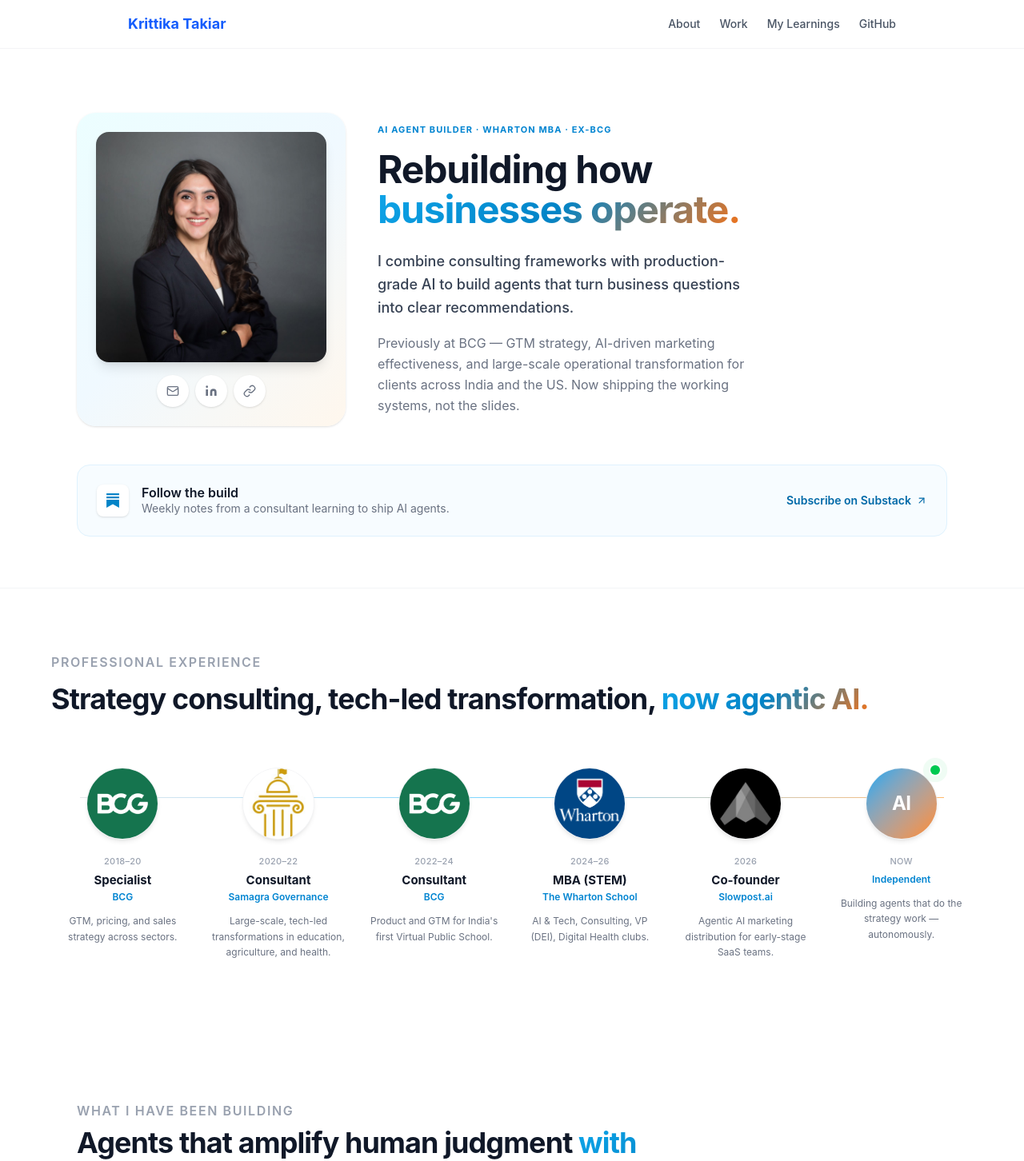
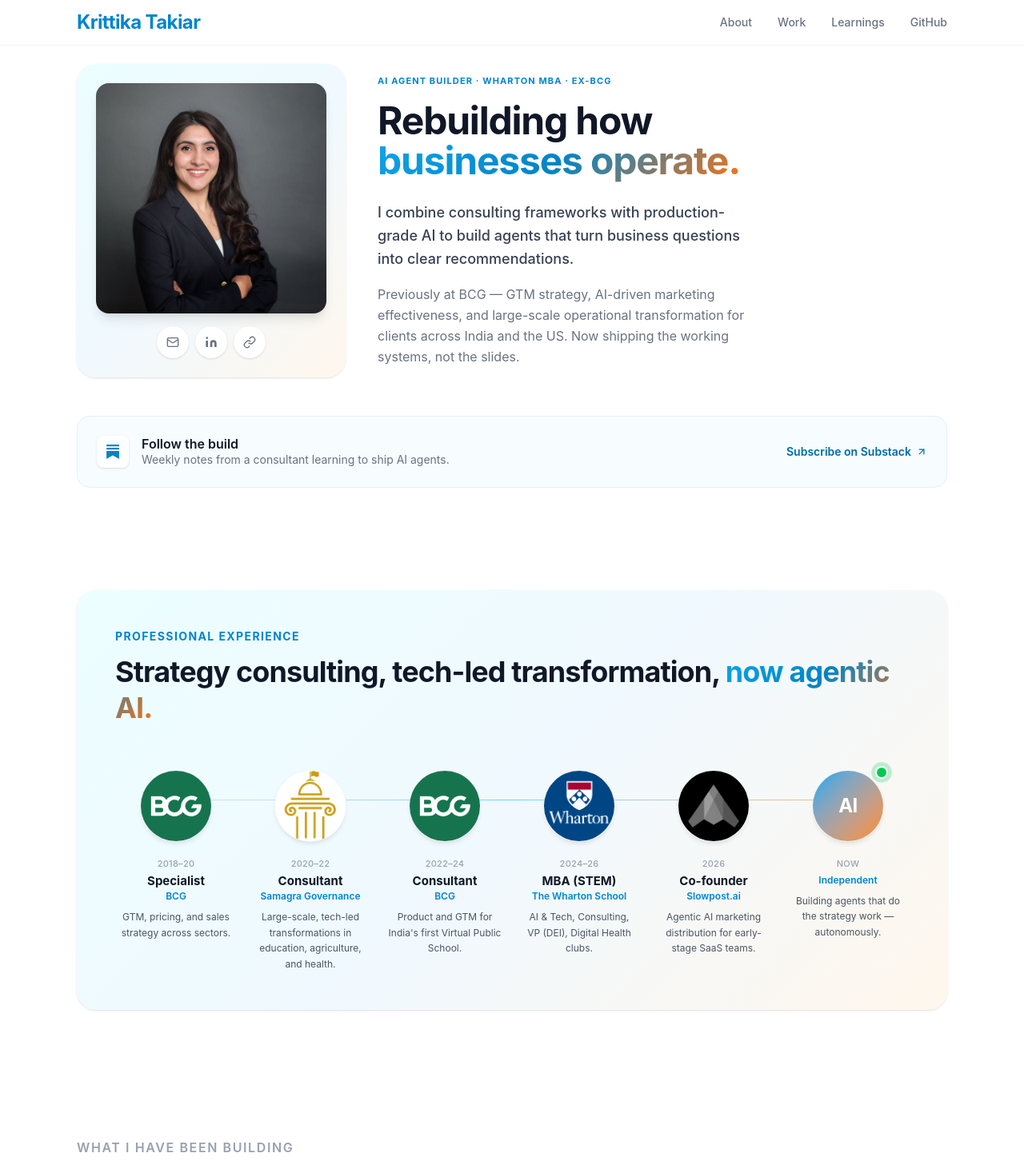
Before and after one commit to ktlearnsai-ship-it/ai-agents-portfolio, a Next.js app in the folder frontend/: page / in a window 1280 px wide. Shown: the top 1452 px of the page at 80% size. Built offline with nearby package versions, Linux system fonts and the light colour scheme.

Commit message:
Fix JSX nesting and add Scout case study coming soon button

```diff
--- a/frontend/app/page.tsx
+++ b/frontend/app/page.tsx
@@ -73,6 +73,7 @@ const TECH = [
 
 export default function PortfolioHome() {
 const [copied, setCopied] = useState(false);
+const [showCaseStudyNotice, setShowCaseStudyNotice] = useState(false);
 
   const handleCopy = async () => {
     try {
@@ -85,38 +86,38 @@ export default function PortfolioHome() {
     }
   };
 
-
   return (
     <div className="min-h-screen bg-white" style={{ fontFamily: "'Inter', system-ui, sans-serif" }}>
 
       {/* Nav */}
-      <nav className="w-full border-b border-gray-100 bg-white sticky top-0 z-50">
-  <div className="max-w-5xl mx-auto flex flex-col sm:flex-row items-center justify-between gap-3 px-4 py-4 sm:px-8">
+      <nav className="fixed top-0 left-0 right-0 z-50 bg-white/90 backdrop-blur-md border-b border-gray-100">
+  <div className="max-w-6xl mx-auto px-4 sm:px-8 h-14 flex items-center justify-between">
     <Link
       href="/"
-      className="font-bold text-lg text-blue-600 whitespace-nowrap hover:opacity-80 transition-opacity"
+      className="text-xl sm:text-2xl font-bold tracking-tight text-sky-600 whitespace-nowrap hover:opacity-90 transition-opacity"
     >
       Krittika Takiar
     </Link>
 
-    <div className="flex items-center gap-4 sm:gap-6 text-xs sm:text-sm text-gray-600 font-medium">
-      <Link href="#about" className="hover:text-black transition-colors">
-        About
-      </Link>
-      <Link href="#work" className="hover:text-black transition-colors">
-        Work
-      </Link>
-      <Link href="#learnings" className="hover:text-black transition-colors">
-        My Learnings
-      </Link>
-      <Link
-        href="https://github.com"
+    <div className="flex items-center gap-3 sm:gap-8 text-xs sm:text-sm text-gray-500 font-medium">
+      <a href="#about" className="hover:text-gray-900 transition-colors">About</a>
+      <a href="#work" className="hover:text-gray-900 transition-colors">Work</a>
+      <a
+        href="https://substack.com/@krittikatakiar"
         target="_blank"
         rel="noopener noreferrer"
-        className="hover:text-black transition-colors"
+        className="hover:text-gray-900 transition-colors hidden sm:inline"
+      >
+        Learnings
+      </a>
+      <a
+        href="https://github.com/ktlearnsai-ship-it/ai-agents-portfolio"
+        target="_blank"
+        rel="noopener noreferrer"
+        className="hover:text-gray-900 transition-colors"
       >
         GitHub
-      </Link>
+      </a>
     </div>
   </div>
 </nav>
@@ -212,28 +213,34 @@ export default function PortfolioHome() {
       </section>
 
            {/* Timeline */}
-      <section className="border-t border-gray-100 bg-white py-20 px-8">
-        <div className="max-w-6xl mx-auto">
-          <p className="text-m font-semibold text-gray-400 uppercase tracking-widest mb-3">
+      <section className="py-12 sm:py-16 px-4 sm:px-8 max-w-6xl mx-auto">
+  <div
+    className="rounded-3xl p-6 sm:p-10 md:p-12 shadow-sm relative overflow-hidden"
+    style={{ background: "linear-gradient(135deg, #ecfeff 0%, #f0f9ff 50%, #fff7ed 100%)" }}
+  >
+    <p className="text-xs sm:text-sm font-bold text-sky-600 uppercase tracking-widest mb-3">
       Professional Experience
     </p>
-          <h2 className="text-3xl md:text-4xl font-bold text-gray-900 tracking-tight mb-16 max-w-5xl leading-tight">
-           Strategy consulting, tech-led transformation, {" "}<span style={{ background: "linear-gradient(135deg, #0ea5e9 0%, #0284c7 50%, #f97316 100%)", WebkitBackgroundClip: "text", WebkitTextFillColor: "transparent" }}>
+    <h2 className="text-2xl sm:text-3xl md:text-4xl font-bold text-gray-900 tracking-tight mb-10 sm:mb-14 max-w-5xl leading-tight">
+      Strategy consulting, tech-led transformation, {" "}
+      <span style={{ background: "linear-gradient(135deg, #0ea5e9 0%, #0284c7 50%, #f97316 100%)", WebkitBackgroundClip: "text", WebkitTextFillColor: "transparent" }}>
         now agentic AI.
       </span>
     </h2>
 
     <div className="relative">
-            {/* Progress line */}
-            <div className="hidden md:block absolute top-9 left-0 right-0 h-px bg-gradient-to-r from-gray-200 via-sky-300 to-orange-300" style={{ marginLeft: "36px", marginRight: "36px" }} />
+      {/* Progress line (Desktop) */}
+      <div
+        className="hidden md:block absolute top-9 left-0 right-0 h-px bg-gradient-to-r from-gray-200 via-sky-300 to-orange-300"
+        style={{ marginLeft: "36px", marginRight: "36px" }}
+      />
 
       {/* Timeline items */}
-            <div className="grid grid-cols-1 md:grid-cols-6 gap-8 md:gap-4">
+      <div className="grid grid-cols-1 sm:grid-cols-2 md:grid-cols-6 gap-8 md:gap-4">
         {TIMELINE.map((item, i) => (
           <div key={i} className="relative flex flex-col items-center">
-                  {/* Logo */}
-                  <div className="relative z-10 mb-5">
-                    <div className={`w-[88px] h-[88px] rounded-full ${item.logoBg} flex items-center justify-center shadow-md ring-1 ring-gray-100 overflow-hidden`}>
+            <div className="relative z-10 mb-4 sm:mb-5">
+              <div className={`w-[76px] h-[76px] sm:w-[88px] sm:h-[88px] rounded-full ${item.logoBg} flex items-center justify-center shadow-md ring-1 ring-gray-100 overflow-hidden`}>
                 {item.logo ? (
                   <img
                     src={item.logo}
@@ -241,7 +248,7 @@ export default function PortfolioHome() {
                     className="w-full h-full object-cover"
                   />
                 ) : (
-                        <span className="text-white text-2xl font-bold tracking-tight">
+                  <span className="text-white text-xl sm:text-2xl font-bold tracking-tight">
                     {item.logoText}
                   </span>
                 )}
@@ -254,18 +261,17 @@ export default function PortfolioHome() {
               )}
             </div>
 
-                  {/* Content */}
             <div className="text-center w-full px-1">
-                    <p className="text-[11px] font-medium text-gray-400 tracking-wide mb-1.5 uppercase">
+              <p className="text-[11px] font-medium text-gray-400 tracking-wide mb-1 uppercase">
                 {item.year}
               </p>
-                    <p className="text-[15px] font-bold text-gray-900 leading-tight mb-1">
+              <p className="text-sm sm:text-[15px] font-bold text-gray-900 leading-tight mb-0.5">
                 {item.role}
               </p>
-                    <p className="text-xs font-semibold text-sky-600 mb-3">
+              <p className="text-xs font-semibold text-sky-600 mb-2">
                 {item.org}
               </p>
-                    <p className="text-xs text-gray-500 leading-relaxed">
+              <p className="text-xs text-gray-600 leading-relaxed">
                 {item.short}
               </p>
             </div>
@@ -350,10 +356,13 @@ export default function PortfolioHome() {
                     </div>
                     {isLive && (
   <span
-                        className="inline-flex items-center gap-1 text-[10px] font-bold text-white px-2 py-0.5 rounded-full"
+    className="inline-flex items-center gap-1.5 text-[10px] font-bold text-white px-2.5 py-1 rounded-full shadow-sm"
     style={{ background: "linear-gradient(135deg, #10b981, #059669)" }}
   >
-                        <span className="w-1 h-1 rounded-full bg-white animate-pulse" />
+    <span className="relative flex h-2 w-2">
+      <span className="animate-ping absolute inline-flex h-full w-full rounded-full bg-white opacity-75" />
+      <span className="relative inline-flex rounded-full h-2 w-2 bg-white" />
+    </span>
     LIVE
   </span>
 )}
@@ -397,6 +406,7 @@ export default function PortfolioHome() {
             })}
           </div>
         <div className="space-y-8">
+
                                         {/* Scout */}
           <div id="scout" className="rounded-3xl overflow-hidden p-8 md:p-14 relative scroll-mt-20" style={{ background: "linear-gradient(135deg, #ecfeff 0%, #f0f9ff 50%, #fff7ed 100%)" }}>
 
@@ -519,122 +529,28 @@ export default function PortfolioHome() {
 
             {/* Buttons */}
            <div className="flex flex-wrap items-center gap-3">
-              <Link href="/agents/scout" className="inline-flex items-center gap-2 px-7 py-3.5 rounded-full text-white font-bold text-sm tracking-wider transition-all hover:opacity-90 shadow-md" style={{ background: "linear-gradient(135deg, #0ea5e9, #0284c7)" }}>
+            <Link
+              href="/agents/scout"
+              className="inline-flex items-center gap-2 px-7 py-3.5 rounded-full text-white font-bold text-sm tracking-wider transition-all hover:opacity-90 shadow-md"
+              style={{ background: "linear-gradient(135deg, #0ea5e9, #0284c7)" }}
+            >
               TRY LIVE <ArrowUpRight className="w-4 h-4" />
             </Link>
-              <a href="https://github.com/ktlearnsai-ship-it/ai-agents-portfolio" target="_blank" rel="noopener noreferrer" className="inline-flex items-center gap-2 px-7 py-3.5 rounded-full border-2 border-gray-900 text-gray-900 font-bold text-sm tracking-wider hover:bg-gray-900 hover:text-white transition-colors">
-                VIEW CASE STUDY
-              </a>
-            </div>
-          </div>
-                    {/* Strategist */}
-          <div id="strategist" className="rounded-3xl overflow-hidden p-8 md:p-12 scroll-mt-20" style={{ background: "linear-gradient(135deg, #fff7ed 0%, #fef3c7 50%, #ffedd5 100%)" }}>
-            <div className="grid md:grid-cols-2 gap-10 items-center">
-              <div>
-                <div className="flex items-center gap-3 mb-6">
-                  <p className="text-xs font-bold text-gray-500 tracking-widest uppercase">In development</p>
-                  <span className="text-[11px] font-bold text-white px-3 py-1 rounded-full" style={{ background: "linear-gradient(135deg, #f97316, #ea580c)" }}>
-                    BUILDING
-                  </span>
+
+            <button
+              onClick={() => {
+                setShowCaseStudyNotice(true);
+                setTimeout(() => setShowCaseStudyNotice(false), 2000);
+              }}
+              className="inline-flex items-center gap-2 px-7 py-3.5 rounded-full border-2 border-gray-900 text-gray-900 font-bold text-sm tracking-wider hover:bg-gray-900 hover:text-white transition-colors cursor-pointer"
+            >
+              {showCaseStudyNotice ? "COMING SOON" : "VIEW CASE STUDY"}
+            </button>
           </div>
 
-                <h3 className="text-4xl md:text-5xl font-bold text-gray-900 tracking-tight mb-4 leading-[1.05]">
-                  Competitor teardowns<br />
-                  <span style={{ background: "linear-gradient(135deg, #f97316, #ea580c)", WebkitBackgroundClip: "text", WebkitTextFillColor: "transparent" }}>
-                    in minutes.
-                  </span>
-                </h3>
-
-                <p className="text-base text-gray-600 leading-relaxed mb-8 max-w-md">
-                  Pulls quarterly earnings, app store reviews, and news. Turns it into a structured brief with financial health, positioning shifts, and strategic implications.
-                </p>
-
-                <div className="flex flex-wrap gap-2 mb-8">
-                  {["Alpha Vantage", "Claude", "n8n"].map((t) => (
-                    <span key={t} className="text-xs font-medium text-gray-600 bg-white/70 backdrop-blur px-3 py-1.5 rounded-full">{t}</span>
-                  ))}
-                </div>
-
-                <div className="grid grid-cols-2 gap-6 mb-8 max-w-xs">
-                  <div><p className="text-3xl font-bold text-gray-900">5</p><p className="text-[11px] text-gray-500 mt-1">companies</p></div>
-                  <div><p className="text-3xl font-bold text-gray-900">Q2 2026</p><p className="text-[11px] text-gray-500 mt-1">latest data</p></div>
-                </div>
-
-                <span className="inline-flex items-center gap-2 px-6 py-3 rounded-full border-2 border-gray-300 text-gray-500 font-bold text-xs tracking-wider">
-                  CASE STUDY COMING SOON
-                </span>
-              </div>
-
-              <div className="relative">
-                <div className="rounded-2xl overflow-hidden bg-white shadow-2xl ring-1 ring-black/5 aspect-[4/3] flex items-center justify-center">
-                  <div className="text-center p-8">
-                    <div className="w-16 h-16 rounded-2xl bg-orange-100 flex items-center justify-center mx-auto mb-4">
-                      <svg width="32" height="32" viewBox="0 0 24 24" fill="none" stroke="#ea580c" strokeWidth="2">
-                        <rect x="3" y="3" width="18" height="18" rx="2"/>
-                        <path d="M9 9h6M9 13h6M9 17h4"/>
-                      </svg>
-                    </div>
-                    <p className="text-sm font-semibold text-gray-700 mb-1">Live preview coming soon</p>
-                    <p className="text-xs text-gray-400">Data pipelines running, UI in progress.</p>
-                  </div>
-                </div>
-              </div>
-            </div>
-          </div>
-
-          {/* Ops */}
-          <div id="ops" className="rounded-3xl overflow-hidden p-8 md:p-12 scroll-mt-20" style={{ background: "linear-gradient(135deg, #f5f3ff 0%, #ede9fe 50%, #e0f2fe 100%)" }}>
-            <div className="grid md:grid-cols-2 gap-10 items-center">
-              <div>
-                <div className="flex items-center gap-3 mb-6">
-                  <p className="text-xs font-bold text-gray-500 tracking-widest uppercase">Planned</p>
-                  <span className="text-[11px] font-bold text-gray-600 bg-gray-200 px-3 py-1 rounded-full">
-                    COMING SOON
-                  </span>
-                </div>
-
-                <h3 className="text-4xl md:text-5xl font-bold text-gray-900 tracking-tight mb-4 leading-[1.05]">
-                  Workflows that<br />
-                  <span style={{ background: "linear-gradient(135deg, #7c3aed, #0284c7)", WebkitBackgroundClip: "text", WebkitTextFillColor: "transparent" }}>
-                    fix themselves.
-                  </span>
-                </h3>
-
-                <p className="text-base text-gray-600 leading-relaxed mb-8 max-w-md">
-                  An n8n meta-agent that watches other agent workflows, catches failures, retries with adjusted parameters, and posts a Slack summary. On-call for your automation stack.
-                </p>
-
-                <div className="flex flex-wrap gap-2 mb-8">
-                  {["n8n", "Slack API", "Node.js"].map((t) => (
-                    <span key={t} className="text-xs font-medium text-gray-600 bg-white/70 backdrop-blur px-3 py-1.5 rounded-full">{t}</span>
-                  ))}
-                </div>
-
-                <span className="inline-flex items-center gap-2 px-6 py-3 rounded-full border-2 border-gray-300 text-gray-500 font-bold text-xs tracking-wider">
-                  ON THE ROADMAP
-                </span>
-              </div>
-
-              <div className="relative">
-                <div className="rounded-2xl overflow-hidden bg-white shadow-2xl ring-1 ring-black/5 aspect-[4/3] flex items-center justify-center">
-                  <div className="text-center p-8">
-                    <div className="w-16 h-16 rounded-2xl bg-purple-100 flex items-center justify-center mx-auto mb-4">
-                      <svg width="32" height="32" viewBox="0 0 24 24" fill="none" stroke="#7c3aed" strokeWidth="2">
-                        <circle cx="12" cy="12" r="3"/>
-                        <path d="M12 1v6M12 17v6M4.22 4.22l4.24 4.24M15.54 15.54l4.24 4.24M1 12h6M17 12h6M4.22 19.78l4.24-4.24M15.54 8.46l4.24-4.24"/>
-                      </svg>
-                    </div>
-                    <p className="text-sm font-semibold text-gray-700 mb-1">Design in progress</p>
-                    <p className="text-xs text-gray-400">Coming after Strategist ships.</p>
-                  </div>
-                </div>
-              </div>
-            </div>
-          </div>
-        </div>
-      </section>
-
-
+        </div> {/* Closes <div id="scout"> */}
+      </div> {/* Closes <div className="space-y-8"> */}
+    </section> {/* Closes <section id="work"> */}
 
       {/* Tech Stack */}
       <section id="stack" className="py-24 px-8 border-t border-gray-100">
@@ -660,5 +576,6 @@ export default function PortfolioHome() {
         </div>
       </footer>
     </div>
+
   );
 }
```
Lines whose indentation alone changed are shown as unchanged.
